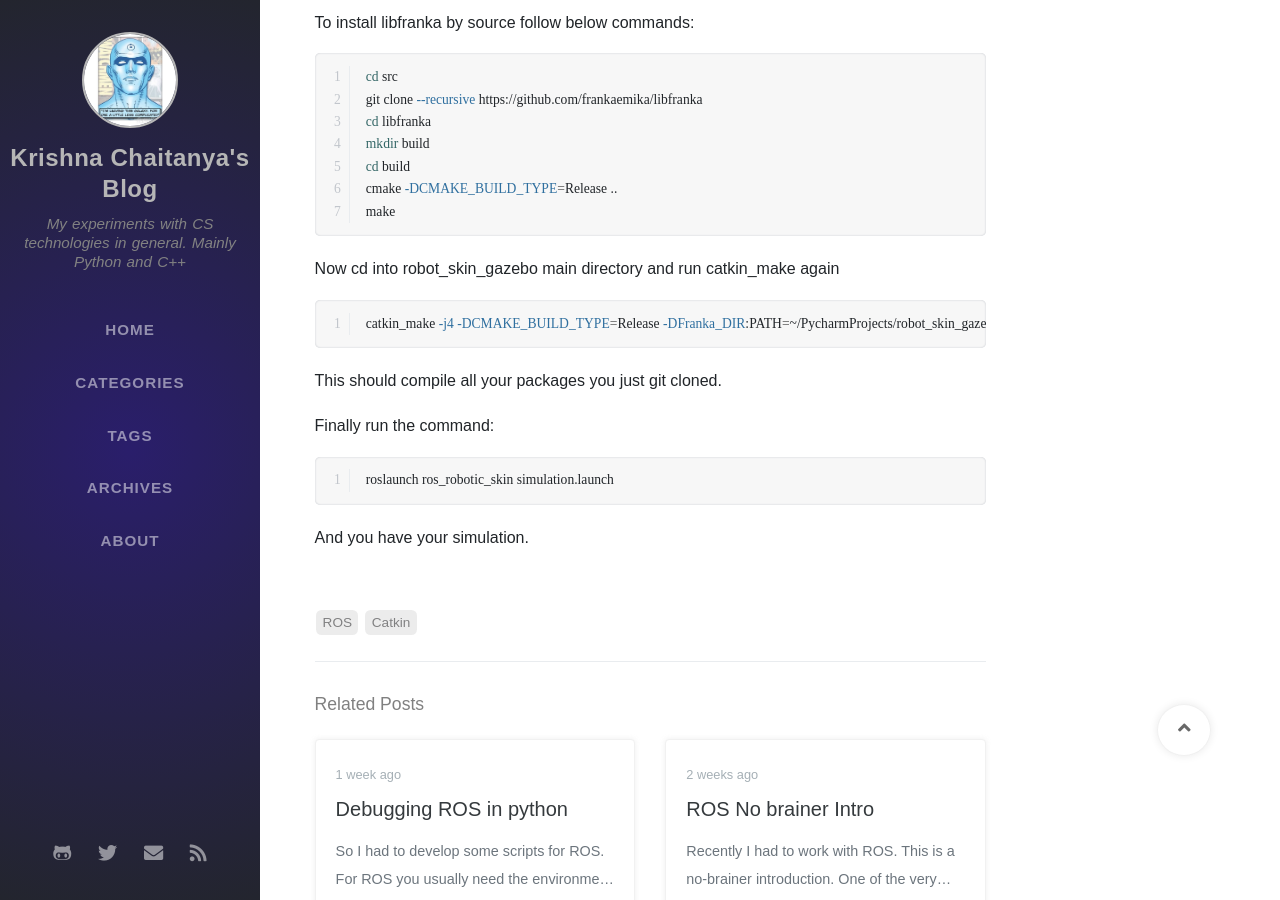
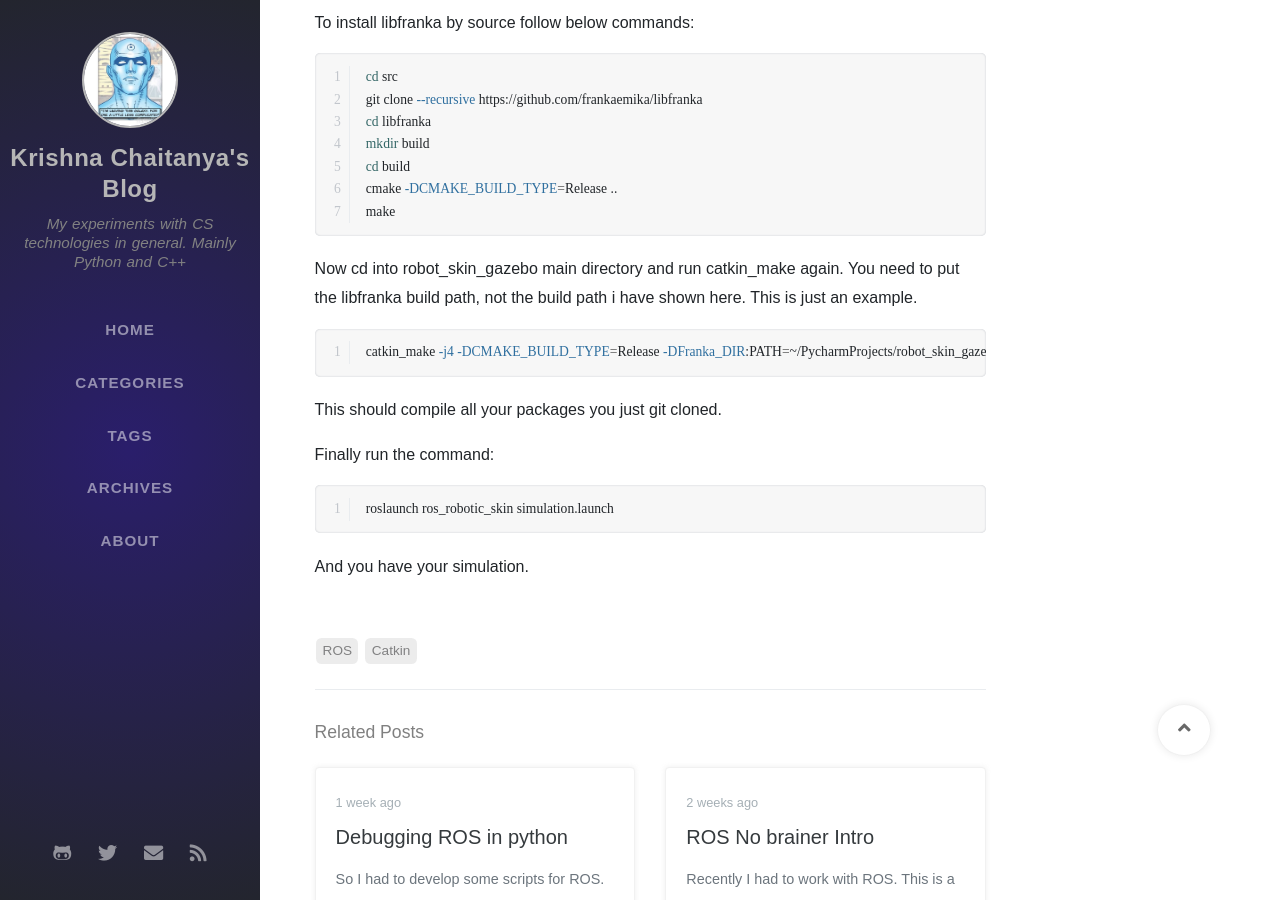
Before and after one commit to krishnachaitanya9/krishnachaitanya9.github.io, a Jekyll site: the page built from _posts/2020-01-25-intro_to_catkin_ros.md, in a window 1280 px wide and 900 px high, scrolled down 2433 px. Built offline with Jekyll 4.4.1, drawn with Linux system fonts in a browser that asks for light colours; nearby versions of some CDN libraries; some web fonts are replaced.

Commit message:
Blog Content

````diff
--- a/_posts/2020-01-25-intro_to_catkin_ros.md
+++ b/_posts/2020-01-25-intro_to_catkin_ros.md
@@ -101,7 +101,7 @@ make
 
 
 
-Now cd into robot_skin_gazebo main directory and run catkin_make again
+Now cd into robot_skin_gazebo main directory and run catkin_make again. You need to put the libfranka build path, not the build path i have shown here. This is just an example.
 
 ```bash
 catkin_make -j4 -DCMAKE_BUILD_TYPE=Release -DFranka_DIR:PATH=~/PycharmProjects/robot_skin_gazebo/src/libfranka/build
````
